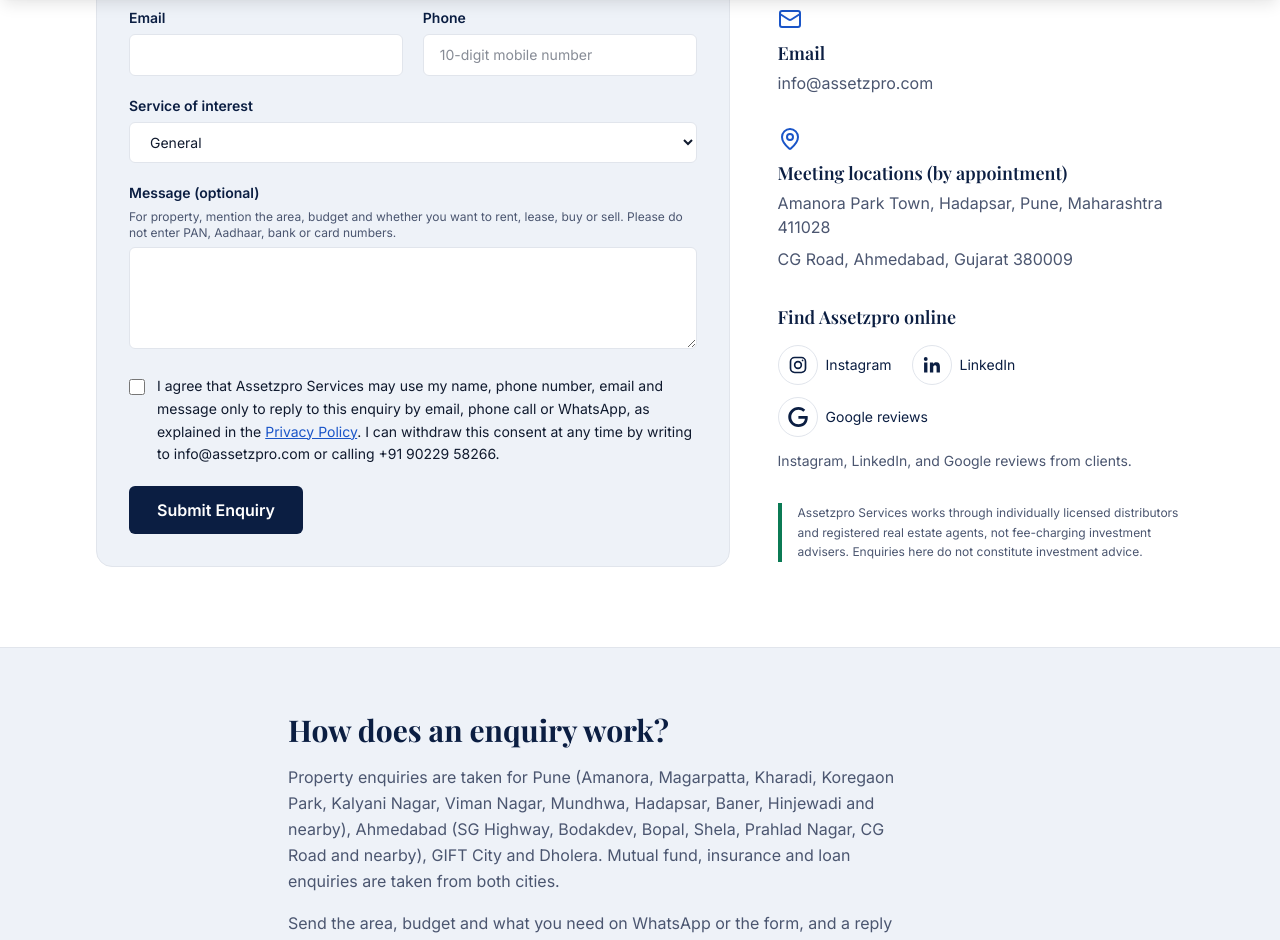
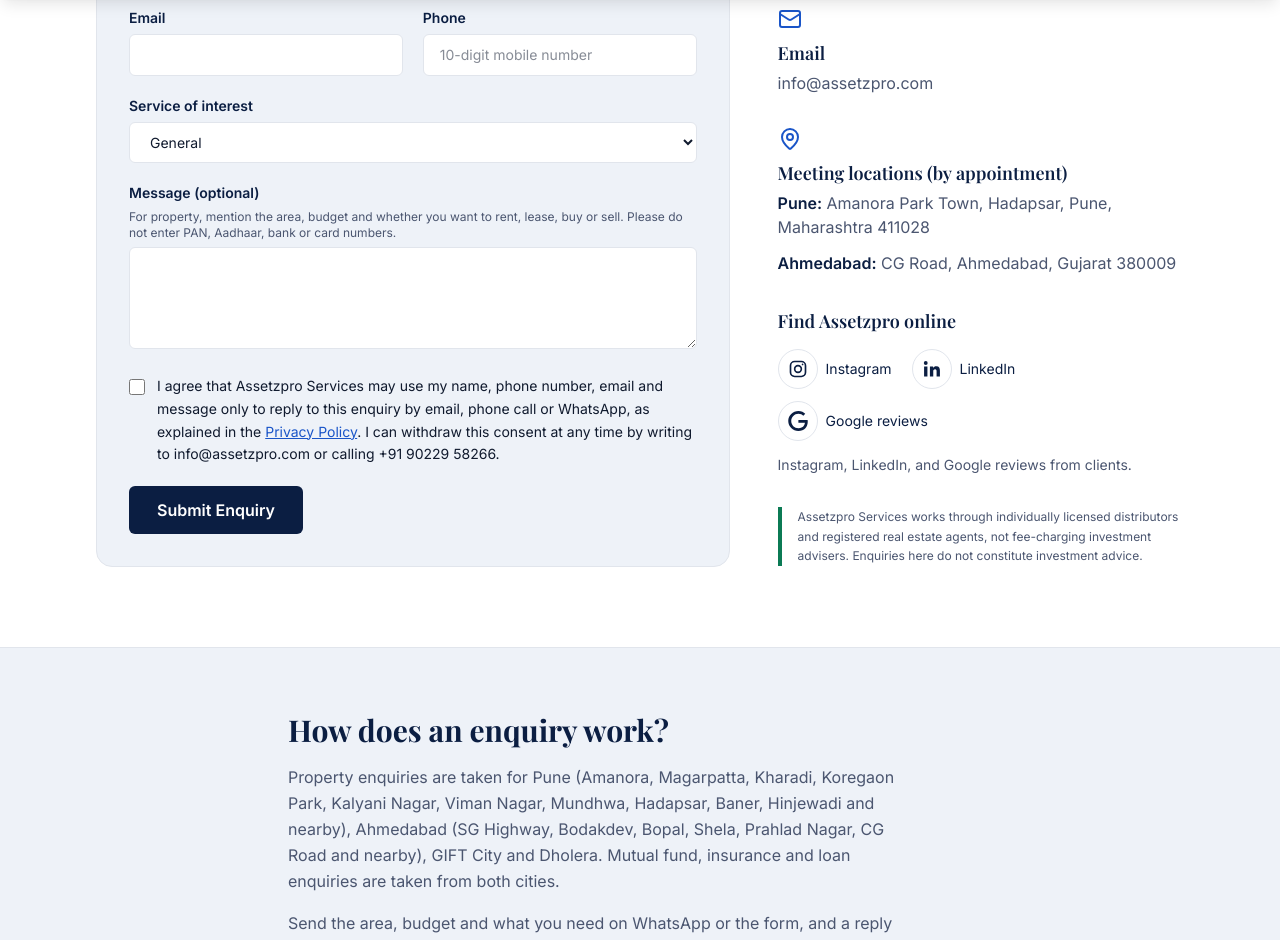
Before and after one commit to nexusadvisorsind-hash/arthavruksha, a Next.js app in the folder artha-vruksha/: page /contact in a window 1280 px wide. Shown: the part 803-1743 px from the top of the page. Built offline with nearby package versions, Linux system fonts and the light colour scheme; no server answers.

Commit message:
Add files via upload

```diff
--- a/artha-vruksha/src/app/contact/page.tsx
+++ b/artha-vruksha/src/app/contact/page.tsx
@@ -48,8 +48,8 @@ export default function Contact() {
             <div>
               <MapPin className="h-6 w-6 text-secondary mb-2" />
               <h2 className="font-heading font-semibold text-lg text-primary mb-1">Meeting locations (by appointment)</h2>
-              <p className="font-body text-foreground-muted">Amanora Park Town, Hadapsar, Pune, Maharashtra 411028</p>
-              <p className="font-body text-foreground-muted mt-2">CG Road, Ahmedabad, Gujarat 380009</p>
+              <p className="font-body text-foreground-muted"><strong className="font-semibold text-primary">Pune:</strong> Amanora Park Town, Hadapsar, Pune, Maharashtra 411028</p>
+              <p className="font-body text-foreground-muted mt-3"><strong className="font-semibold text-primary">Ahmedabad:</strong> CG Road, Ahmedabad, Gujarat 380009</p>
             </div>
             <div>
               <h2 className="font-heading font-semibold text-lg text-primary mb-3">Find Assetzpro online</h2>
```
